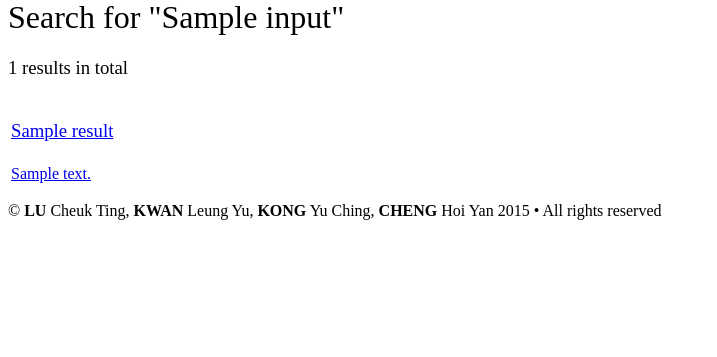
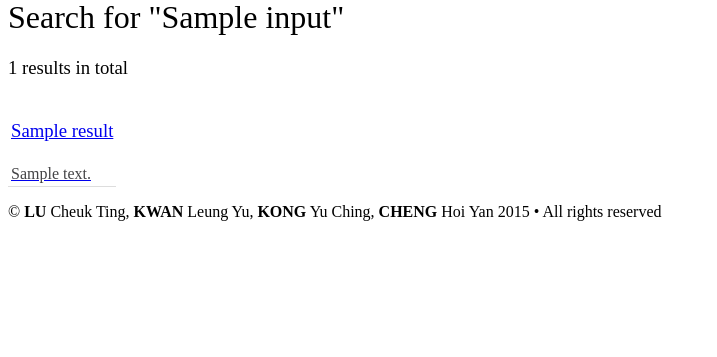
Before and after one commit to pyw5pkU9PcdW/COMP3421, a Yii app: the page made by views/search/index.php in a window 1280 px wide. Shown: the part 100-457 px from the top of the page, without its empty margins (0-717 px from the left). Run offline with PHP 8.4 and a stand-in for Yii, Linux system fonts and the light colour scheme; the template is opened without the code that fills it: most values are stand-ins (such as "Sample title", 1, 10 or a date in 2020); data that the repository does not hold is empty; some libraries are stand-ins or nearby versions.

Commit message:
Minor Update on Search

```diff
--- a/views/search/index.php
+++ b/views/search/index.php
@@ -3,7 +3,8 @@ use yii\helpers\Html;
 /* @var $this yii\web\View */
 $this->title = $input;
 ?>
-<div class="activity-index container">
+<link href="css/search.css" rel="stylesheet">
+<div class="search-index container">
     <h1>Search for "<?= $input ?>"</h1>
     <h3><?= count($result) ?> results in total</h3>
     <?php foreach($result as $row) { ?>
@@ -13,7 +14,7 @@ $this->title = $input;
                     <td><h3><?= $row['title'] ?></h3></td>
                 </tr>
                 <tr>
-                    <td><?= $row['detail'] ?></td>
+                    <td><div class="detail"><?= $row['detail'] ?></div></td>
                 </tr>
             </table>
         </a>
--- /dev/null
+++ b/web/css/search.css
@@ -0,0 +1,9 @@
+.search-index a .detail{
+    color: rgb(67,67,69);
+}
+.search-index .table > tbody > tr > td{
+    border: none;
+}
+.search-index .table{
+    border-bottom: 1px solid #ddd;
+}
```
